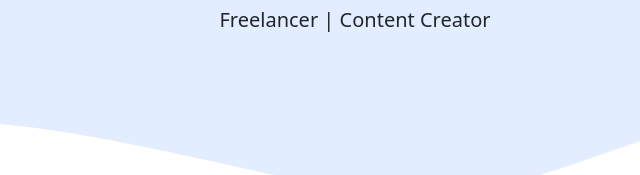
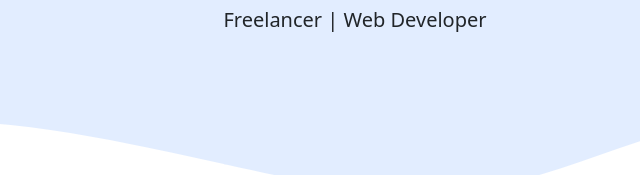
Before and after one commit to hndrlsmn/hndrlsmn.github.io, a plain HTML site: page index.html in a window 1280 px wide. Shown: the part 366-541 px from the top of the page, 285-925 px from the left. Drawn offline with nearby package versions, Linux system fonts and the light colour scheme.

Commit message:
mengganti conten creator menjadi web depeloper

```diff
--- a/index.html
+++ b/index.html
@@ -49,7 +49,7 @@
     <section class="jumbotron text-center">
       <img src="img/cmx700.png" alt="Hendra Lesmana" width="200px" class="rounded-circle img-thumbnail" />
       <h1 class="display-4">Hendra Lesmana</h1>
-      <p class="lead">Freelancer | Content Creator</p>
+      <p class="lead">Freelancer | Web Developer</p>
       <svg xmlns="http://www.w3.org/2000/svg" viewBox="0 0 1440 320">
         <path
           fill="#ffff"
```
